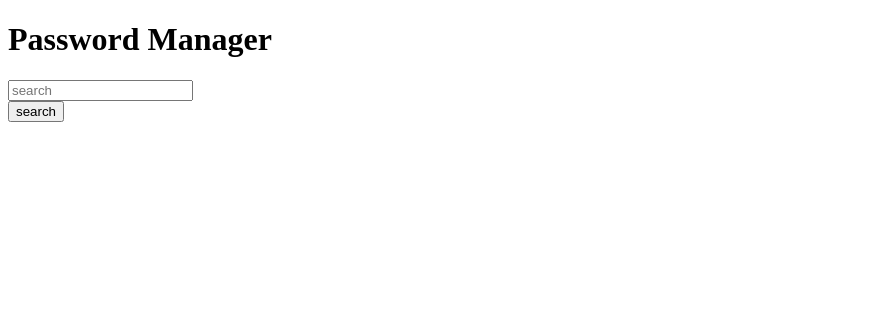
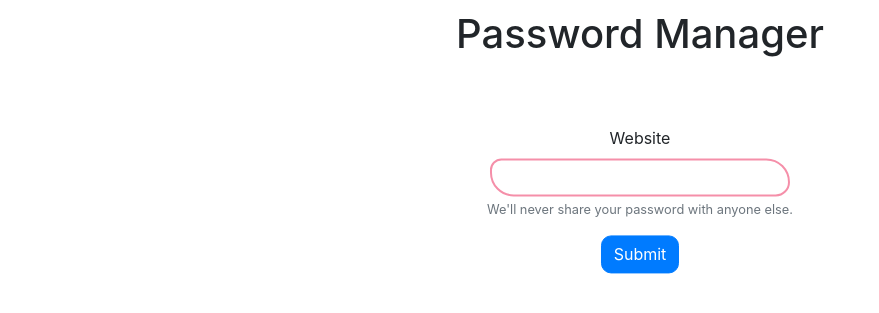
Before and after one commit to princewillzz/password_manager, a Django app: page / in a window 1280 px wide. Shown: the top 313 px of the page, without its empty margins (0-879 px from the left). Run offline with Django 3.2, Linux system fonts and the light colour scheme; some libraries are stand-ins or nearby versions.

Commit message:
Designed the index page and improved the ajax call to the server. The server is running perfectly. This is my checkpoint.

```diff
--- /dev/null
+++ b/storer/static/storer/index.css
@@ -0,0 +1,66 @@
+body{
+	margin: 0%;
+	padding: 0;
+	font: sans-serif;
+}
+
+.title {
+    margin: auto;
+    padding: 10px;
+    text-align: center;
+}
+
+.search-form {
+	text-align: center;
+	top: 25%;
+	left: 50%;
+	position: absolute;
+	transform: translate(-50%,-50%);
+}
+.search-form input[type="text"] {
+    border: 2px solid #f58fa9;
+	border-width: 2px;
+	margin: auto;
+	padding: 10px;
+	border-radius: 24px 50px 30px;
+	border-style: solid;
+    transition: 0.35s;
+    width: 300px;
+}
+
+.search-form input[type="text"]:hover {
+    width: 400px;
+}
+
+#btn-submit {
+    border-radius: 10px 10px 10px 10px;
+}
+#btn-submit:hover {
+    border: 2px solid #f58fa9;
+    background-color: #f58fa9;
+    border-radius: 15px 15px 15px 15px;
+}
+
+.password-container {
+    margin: 0;
+    padding: 0;
+    font-family: sans-serif;
+    text-align: center;
+}
+
+#password-list {
+    position: relative;
+    margin-top: 200px;
+    display: inline-block;
+    padding: 10px;
+    box-sizing: border-box;
+}
+
+.listing {
+    display: flex;
+    background: rgb(250, 132, 205);
+    padding: 10px 20px;
+    margin: 5px 0;
+    border-radius: 400px;
+    transition: 0.5s;
+}
--- a/storer/static/storer/index1.js
+++ b/storer/static/storer/index.js
@@ -1,13 +1,10 @@
-const search_form = document.getElementById('search_form')
+const search_form = document.getElementById('search-form');
 
-//csrftoken = search_form.getElementsByTagName('input')[0].value
-
-search_form.addEventListener('submit', function(event){
+search_form.addEventListener('submit', function(event) {
     event.preventDefault()
 
-    input_data = document.querySelector('#searching_entity')
+    input_data = document.querySelector('#search-entity')
     if (input_data.value == '') return
-
 
     csrftoken = search_form.getElementsByTagName('input')[0].value
     //console.log(input_data.value, csrftoken)
@@ -22,9 +19,11 @@ search_form.addEventListener('submit', function(event){
     .then((response)=> response.json())
     .then((data)=> {
         console.log('Success:', data);
-        const ele = document.createElement('li')
-        ele.innerHTML = "Password: " + data["message"]
-        document.querySelector('#password_container').append(ele)
+        var element = document.createElement('li')
+        element.className = "listing"
+        var text = document.createTextNode("password: "+data["password"])
+        element.appendChild(text)
+        document.querySelector('#password-list').appendChild(element)
     })
     input_data.value = ''
-})
+});
--- a/storer/templates/storer/index.html
+++ b/storer/templates/storer/index.html
@@ -2,22 +2,28 @@
 {% load static %}
 
 {% block title %}
-    <h1 id="title">Password Manager</h1>
+    <h1 class="title">Password Manager</h1>
 {% endblock %}
 
-
-
 {% block body %}
-    <form id="search_form">
+    <form id="search-form" class="search-form">
         {% csrf_token %}
-        <div class="form-input">
-            <input type="text" name="entity" placeholder="search" id="searching_entity" autocomplete="off">
+        <div class="form-group">
+            <label for="inputWebsite">Website</label>
+            <input type="text" class="form-control" id="search-entity" aria-describedby="emailHelp">
+            <small id="emailHelp" class="form-text text-muted">We'll never share your password with anyone else.</small>
         </div>
-        <input type="submit" class="submited" value="search" id="form_btn">
+        <button type="submit" class="btn btn-primary" id="btn-submit">Submit</button>
     </form>
 
-    <div id="password_container"></div>
+    <div class="password-container">
+        <ul id="password-list">
 
-    <!--<link rel="stylesheet" href="{% static 'storer/style_index.css' %}">-->
-    <script src="{% static 'storer/index1.js' %}"></script>
+        </ul>
+    </div>
+
+    <link rel="stylesheet" href="{% static 'storer/index.css' %}">
+    <link rel="stylesheet" href="https://stackpath.bootstrapcdn.com/bootstrap/4.5.0/css/bootstrap.min.css" integrity="sha384-9aIt2nRpC12Uk9gS9baDl411NQApFmC26EwAOH8WgZl5MYYxFfc+NcPb1dKGj7Sk" crossorigin="anonymous">
+
+    <script src="{% static 'storer/index.js' %}"></script>
 {% endblock %}
--- a/storer/views.py
+++ b/storer/views.py
@@ -12,5 +12,5 @@ def index(request):
 
     data = json.loads(request.body)
     print(data)
-    context = {"message": "Hello World!"}
+    context = {"password": data}
     return JsonResponse(context, status=200)
```
Also changed, not shown: storer/static/storer/style_index.css (deleted, +0 -27 lines), db.sqlite3.
